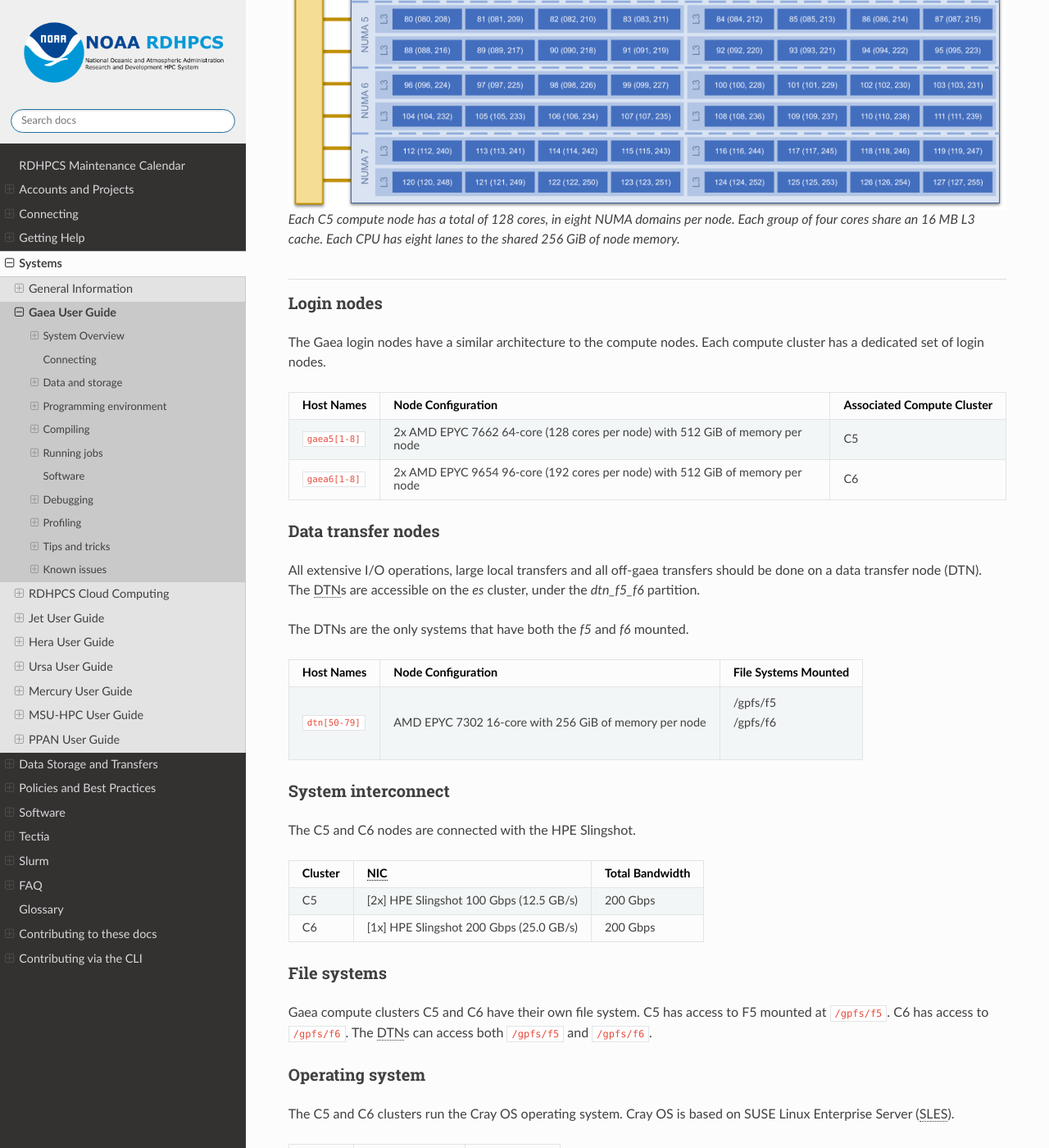
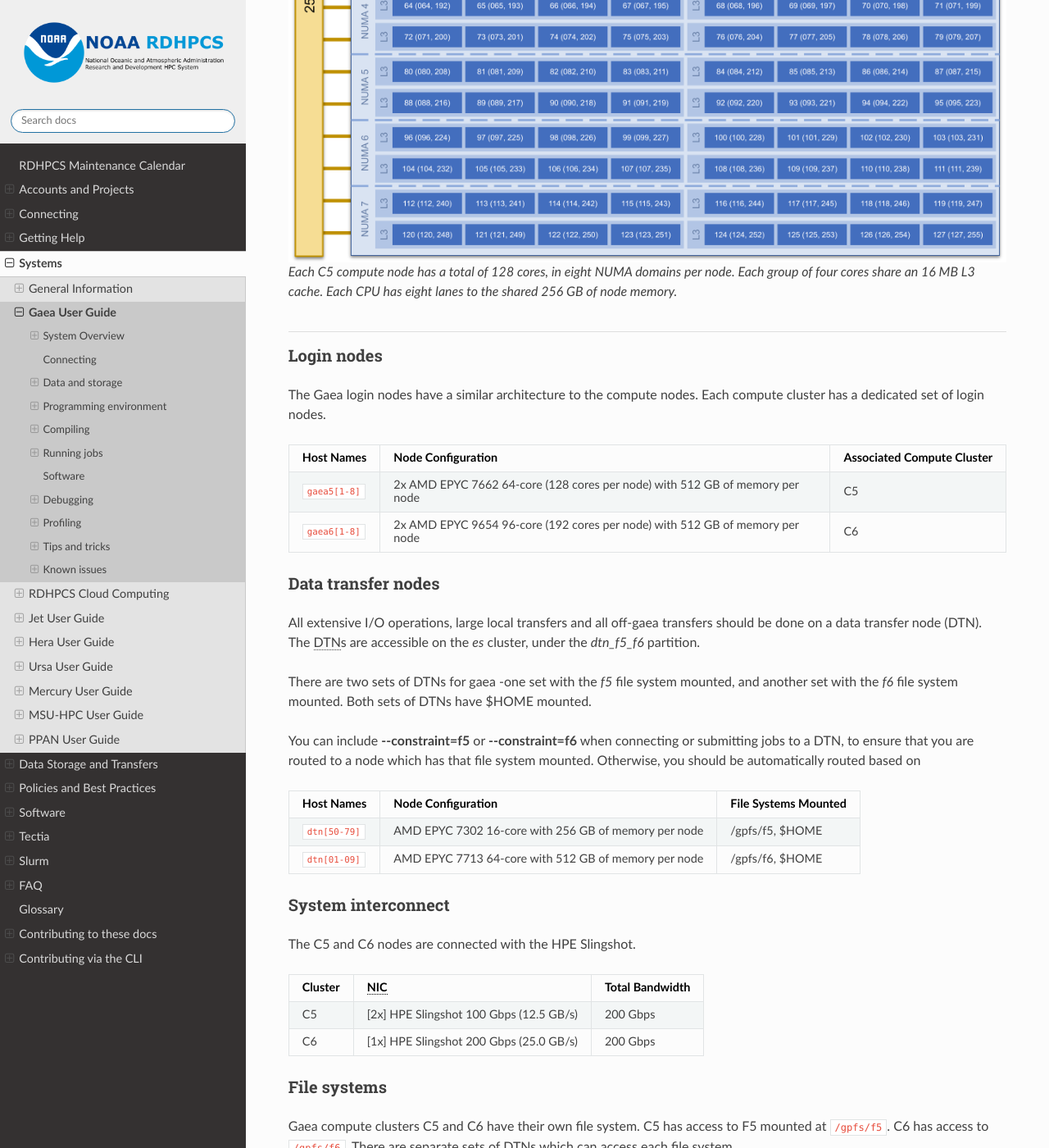
Before and after one commit to NOAA-RDHPCS/noaa-rdhpcs.github.io, a Sphinx documentation site: the page built from source/systems/gaea_user_guide.rst, in a window 1280 px wide and 1400 px high, scrolled down 2422 px. Shown: the whole window at 82% size. Built offline with Sphinx 7.4.7 and the Read the Docs theme 3.1.0, drawn with Linux system fonts in a browser that asks for light colours; pages that are not in the unit, such as notebooks, are missing from menus; some of the changed text lies outside the part shown.

Commit message:
#406 - changes for new gaea f6 DTN's

```diff
--- a/source/data/nescc_hpss.rst
+++ b/source/data/nescc_hpss.rst
@@ -858,7 +858,7 @@ batch job:
    #SBATCH --account=<ENTER A VALID PROJECT HERE>
    # Use the proper partition name.
    #    Jet, Hera, Niagara use the 'service' partition
-   #    Gaea before 2025-03-07 is 'dtn_f5_f6'; after 2025-03-07, use 'dtn_f6' or 'dtn_f5' as appropriate
+   #    Gaea is 'dtn_f5_f6'
    #SBATCH --partition=<USE THE CORRECT PARTITION, SEE ABOVE>
    #SBATCH --qos windfall
    #SBATCH --job-name=hpss-test
--- a/source/systems/gaea_user_guide.rst
+++ b/source/systems/gaea_user_guide.rst
@@ -128,11 +128,17 @@ terms of hardware, but differ in their intended use.
 |         | threaded jobs execute on the compute nodes, via the            |
 |         | :command:`srun` command.                                       |
 +---------+----------------------------------------------------------------+
-| DTN     | The DTNs have F5 and F6 file systems mounted.                  |
-|         | This is where extensive I/O operations,                        |
+| DTN     | There are two sets of DTNs. One has the F5 file system         |
+|         | mounted, and the other set has F6 mounted. Both have $HOME     |
+|         | mounted. These are where extensive I/O operations,             |
 |         | large local, and all off-gaea transfers should be done.  These |
 |         | nodes are accessible via the :dfn:`es` cluster and the         |
-|         | :dfn:`dtn_f5_f6` partition.                                    |
+|         | :dfn:`dtn_f5_f6` partition. You can include                    |
+|         | :command:`--constraint=f5` or :command:`--constraint=f6` when  |
+|         | connecting or submitting jobs, to ensure that you are routed   |
+|         | to a DTN which has that file system mounted. (Otherwise, this  |
+|         | should be selected automatically, based whether your process   |
+|         | originated on a C5 or C6 node).                                |
 +---------+----------------------------------------------------------------+
 
 .. _gaea-compute-nodes:
@@ -148,7 +154,7 @@ Gaea consists of two clusters, C5 and C6.
     :sync: C5
 
     The C5 compute nodes consist of [2x] 64 core AMD EPYC Zen 2 CPUs, with two
-    hardware threads per physical core and 256 GiB of physical memory (2 GiB
+    hardware threads per physical core and 256 GB of physical memory (2 GB
     per core). C5 supports up to the AVX-2 :abbr:`ISA (Instruction Set
     Architecture)`.
 
@@ -156,13 +162,13 @@ Gaea consists of two clusters, C5 and C6.
 
       Each C5 compute node has a total of 128 cores, in eight NUMA domains
       per node.  Each group of four cores share an 16 MB L3 cache.  Each CPU
-      has eight lanes to the shared 256 GiB of node memory.
+      has eight lanes to the shared 256 GB of node memory.
 
   .. tab-item:: C6
     :sync: C6
 
     The C6 compute nodes consist of [2x] 96 core AMD EPYC Zen 4 CPUs, with two
-    hardware threads per physical core and 384 GiB of physical memory (2 GiB
+    hardware threads per physical core and 384 GB of physical memory (2 GB
     per core). C6 support up to the AVX-512 :abbr:`ISA (Instruction Set
     Architecture)`.
 
@@ -170,7 +176,7 @@ Gaea consists of two clusters, C5 and C6.
 
       Each C6 compute node has a total of 192 cores, in eight NUMA domains per
       node.  Each group of six cores share a 48 MB L3 cache.  Each CPU has 12
-      lanes to the shared 384 GiB of physical memory (2 GiB per core).
+      lanes to the shared 384 GB of physical memory (2 GB per core).
 
 
 .. _gaea-login-nodes:
@@ -187,11 +193,11 @@ compute cluster has a dedicated set of login nodes.
 +======================+============================+====================+
 | :regexp:`gaea5[1-8]` | 2x AMD EPYC 7662 64-core   | C5                 |
 |                      | (128 cores per node) with  |                    |
-|                      | 512 GiB of memory per node |                    |
+|                      | 512 GB of memory per node  |                    |
 +----------------------+----------------------------+--------------------+
 | :regexp:`gaea6[1-8]` | 2x AMD EPYC 9654 96-core   | C6                 |
 |                      | (192 cores per node) with  |                    |
-|                      | 512 GiB of memory per node |                    |
+|                      | 512 GB of memory per node  |                    |
 +----------------------+----------------------------+--------------------+
 
 .. _gaea-dtn-nodes:
@@ -204,15 +210,24 @@ should be done on a data transfer node (DTN).  The :abbr:`DTN (Data Transfer
 Nodes)`\ s are accessible on the :dfn:`es` cluster, under the :dfn:`dtn_f5_f6`
 partition.
 
-The DTNs are the only systems that have both the :dfn:`f5` and :dfn:`f6`
-mounted.
+There are two sets of DTNs for gaea -one set with the :dfn:`f5` file system
+mounted, and another set with the :dfn:`f6` file system mounted.  Both sets
+of DTNs have $HOME mounted.
+
+You can include :command:`--constraint=f5` or :command:`--constraint=f6` when
+connecting or submitting jobs to a DTN, to ensure that you are routed to a
+node which has that file system mounted. Otherwise, you should be
+automatically routed based on
 
 +----------------------+----------------------------+--------------------+
 | Host Names           | Node Configuration         | File Systems       |
 |                      |                            | Mounted            |
 +======================+============================+====================+
-| :regexp:`dtn[50-79]` | AMD EPYC 7302 16-core with || /gpfs/f5          |
-|                      | 256 GiB of memory per node || /gpfs/f6          |
+| :regexp:`dtn[50-79]` | AMD EPYC 7302 16-core with | /gpfs/f5, $HOME    |
+|                      | 256 GB of memory per node  |                    |
++----------------------+----------------------------+--------------------+
+| :regexp:`dtn[01-09]` | AMD EPYC 7713 64-core with | /gpfs/f6, $HOME    |
+|                      | 512 GB of memory per node  |                    |
 +----------------------+----------------------------+--------------------+
 
 System interconnect
@@ -236,8 +251,8 @@ File systems
 
 Gaea compute clusters C5 and C6 have their own file system.  C5 has
 access to F5 mounted at :file:`/gpfs/f5`.  C6 has access to :file:`/gpfs/f6`.
-The :abbr:`DTN (Data Transfer Nodes)`\ s can access both :file:`/gpfs/f5` and
-:file:`/gpfs/f6`.
+There are separate sets of :abbr:`DTN (Data Transfer Nodes)`\ s which can
+access each file system.
 
 Operating system
 ================
@@ -1203,10 +1218,15 @@ Partitions
 +         +------------+-----+-------+----------+----------+------------------+
 |         | dtn_f5_f6  | 1   | 1     | 12:00:00 | 16:00:00 | These jobs will  |
 |         |            |     |       |          |          | run on the DTN   |
-|         |            |     |       |          |          | nodes.  The DTN  |
-|         |            |     |       |          |          | nodes have both  |
-|         |            |     |       |          |          | F5 and F6        |
-|         |            |     |       |          |          | mounted.         |
+|         |            |     |       |          |          | nodes. There are |
+|         |            |     |       |          |          | separate subsets |
+|         |            |     |       |          |          | of nodes with    |
+|         |            |     |       |          |          | either F5 or F6  |
+|         |            |     |       |          |          | mounted, which   |
+|         |            |     |       |          |          | can be selected  |
+|         |            |     |       |          |          | by using the     |
+|         |            |     |       |          |          | ``--constraint`` |
+|         |            |     |       |          |          | option.          |
 +         +------------+-----+-------+----------+----------+------------------+
 |         | cron_c5    | 1   | 1     | 12:00:00 | 16:00:00 | Required         |
 |         |            |     |       |          |          | partition for    |
```
Also changed, not shown: source/data/globus_online_data_transfer.rst (+7 -6 lines).
